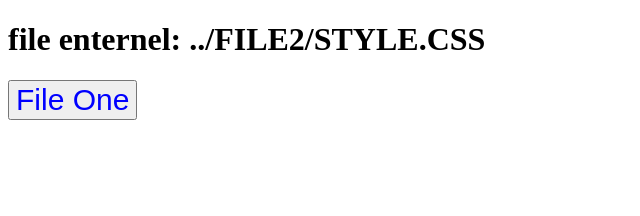
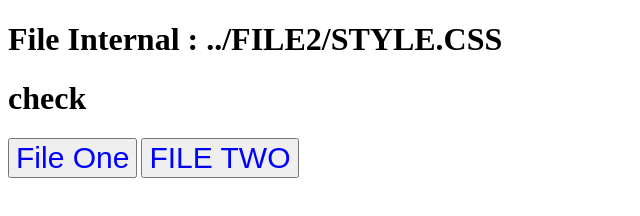
Before and after one commit to Zeeshankhaliq219/FILE-PATH, a plain HTML site: page FILE1/INDEX.HTML in a window 1280 px wide. Both pictures are taken after a click on the button "File One". Shown: the whole page, without its empty margins (0-640 px from the left). Drawn offline with Linux system fonts and the light colour scheme; files whose address does not match are found by name.

Commit message:
Absolute file

```diff
--- a/FILE1/INDEX.HTML
+++ b/FILE1/INDEX.HTML
@@ -6,17 +6,26 @@
     <meta name="viewport" content="width=device-width, initial-scale=1.0">
     <!-- LINK CSS  -->
     <link rel="stylesheet" href="../FILE2/STYLE.CSS">
+    <link rel="stylesheet" href="C:\Users\zeesh\Desktop\GITHUB PROJECT\FILE-PATH/FILE2/STYLE.CSS">
+    <link rel="stylesheet" href="">
     <title>FILE PATH</title>
 </head>
 <body>
     <h1 id="h1">check</h1>
+    <h1 id="h2">check</h1>
     <button id="btn">File One</button>
+    <BUtton id="btn2">FILE TWO</BUtton>
 </body>
 <script>
     let btn =document.getElementById("btn");
-    btn.addEventListener("click", function () {
-    document.getElementById("h1").innerHTML = "file enternel: ../FILE2/STYLE.CSS";
+    btn.addEventListener("click", function one() {
+    document.getElementById("h1").innerHTML = "File Internal : ../FILE2/STYLE.CSS";
 
     })
+    let btn2 = document.getElementById("btn2");
+        btn2.addEventListener("click", function  two() {
+            document.getElementById("h2").innerHTML = "File Absolute :C:\Users\zeesh\Desktop\GITHUB PROJECT\FILE-PATH/FILE2/STYLE.CSS";
+
+        })
 </script>
 </html>
--- /dev/null
+++ b/FILE2/style2.css
@@ -0,0 +1,4 @@
+#btn2{
+     font-size: 30px;
+    color: blue;
+}
```
